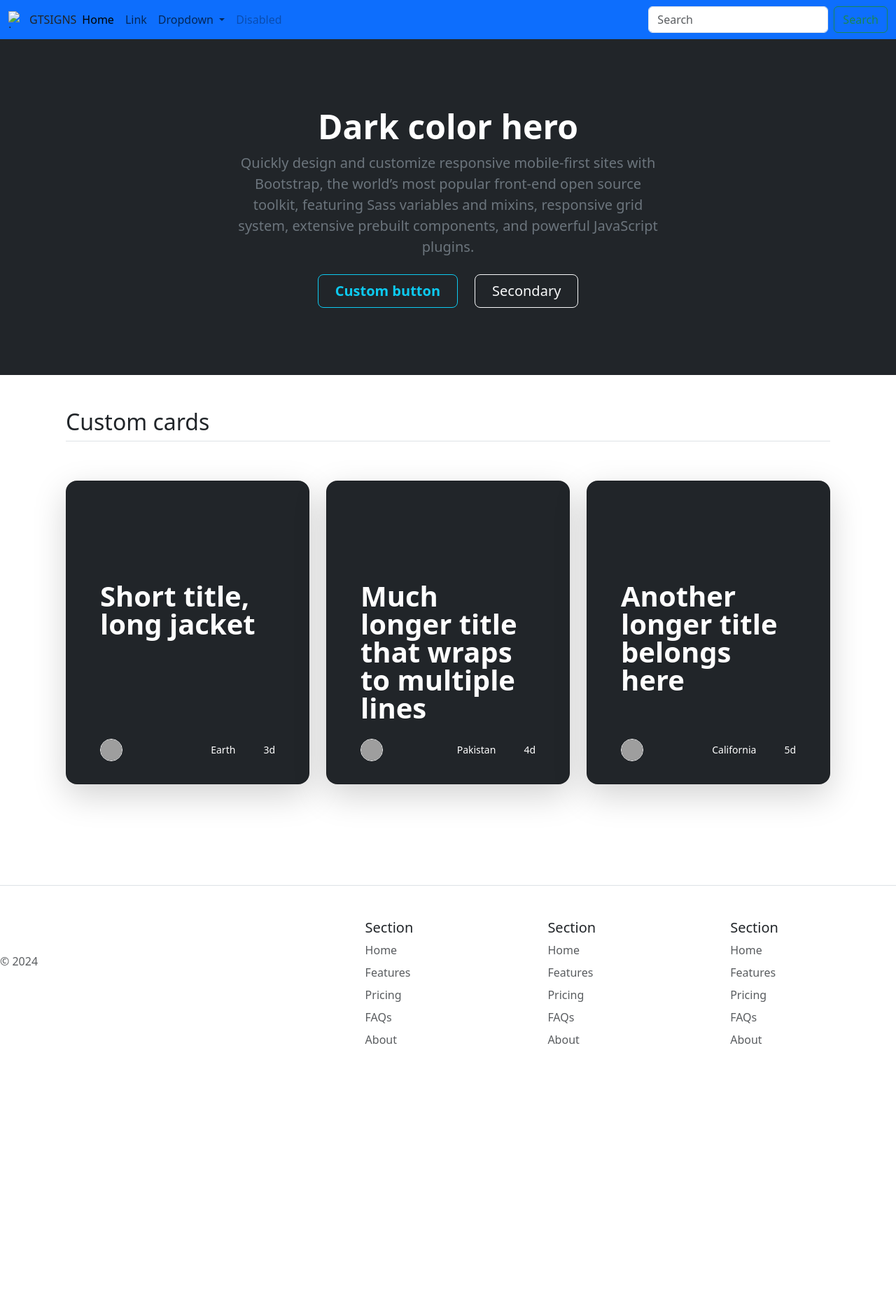
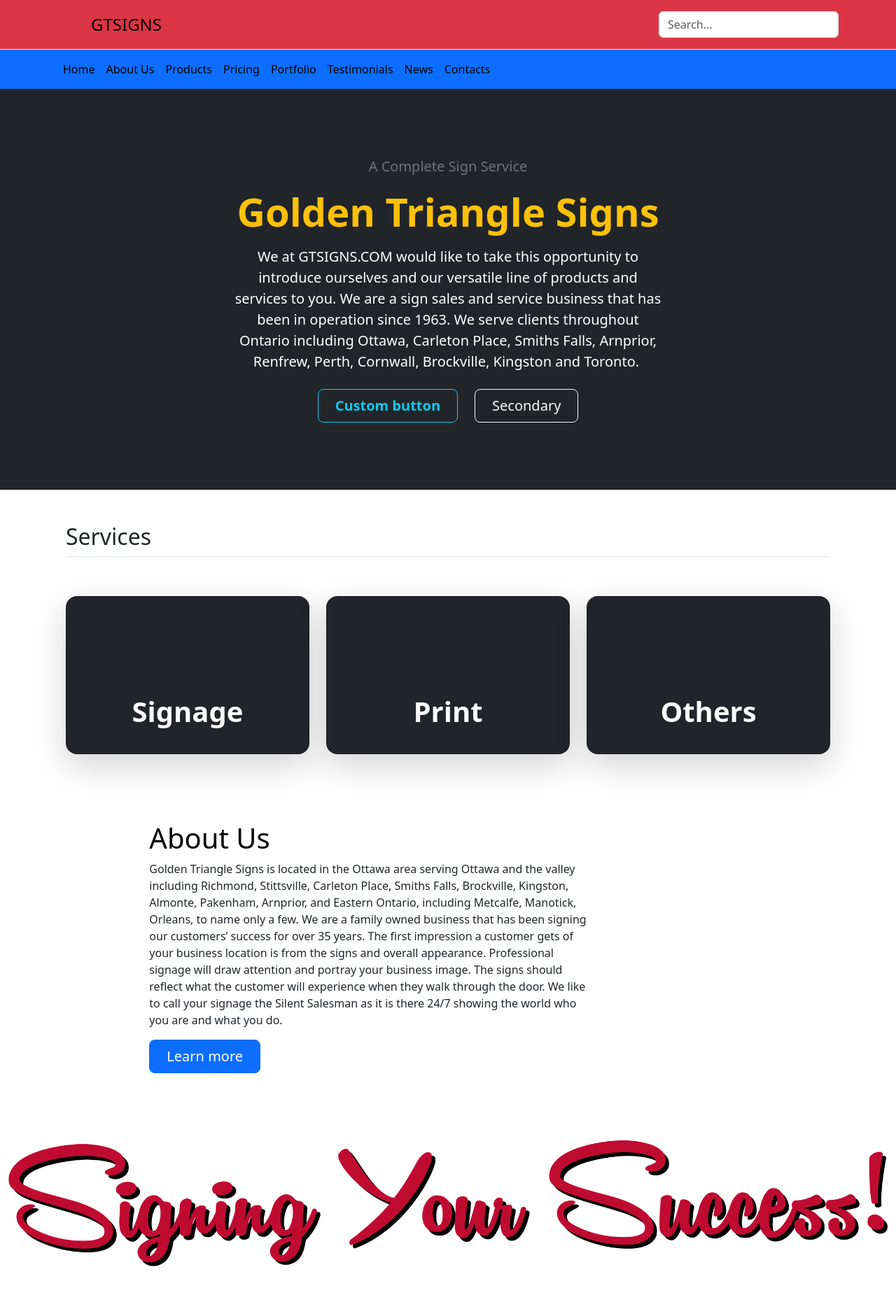
Before and after one commit to JeremySM0045/dsn1713-final, a website: page index.html in a window 1280 px wide. Shown: the top 1861 px of the page at 70% size. Before the commit the page ends 1618 px from the top, so only its background shows below. Drawn offline with nearby package versions, Linux system fonts and the light colour scheme; grey boxes are pictures that could not be loaded.

Commit message:
initial completion of Index.html page

```diff
--- a/index.html
+++ b/index.html
@@ -7,50 +7,41 @@
     <link href="https://cdn.jsdelivr.net/npm/bootstrap@5.3.3/dist/css/bootstrap.min.css" rel="stylesheet" integrity="sha384-QWTKZyjpPEjISv5WaRU9OFeRpok6YctnYmDr5pNlyT2bRjXh0JMhjY6hW+ALEwIH" crossorigin="anonymous">
   </head>
   <body>
+    <header class="py-3 mb-0 border-bottom bg-danger">
+      <div class="container d-flex flex-wrap justify-content-center">
+        <a href="/" class="d-flex align-items-center mb-3 mb-lg-0 me-lg-auto link-body-emphasis text-decoration-none">
+          <svg class="bi me-2" width="40" height="32"><use xlink:href="#bootstrap"></use></svg>
+          <span class="fs-4">GTSIGNS</span>
+        </a>
+        <form class="col-12 col-lg-auto mb-3 mb-lg-0" role="search">
+          <input type="search" class="form-control" placeholder="Search..." aria-label="Search">
+        </form>
+      </div>
+    </header>
 
-    <nav class="navbar navbar-expand-lg bg-primary">
-        <div class="container-fluid">
-          <img src="/docs/5.3/assets/brand/bootstrap-logo.svg" alt="Logo" width="30" height="24" class="d-inline-block align-text-top">
-      GTSIGNS </a>
-          <button class="navbar-toggler" type="button" data-bs-toggle="collapse" data-bs-target="#navbarSupportedContent" aria-controls="navbarSupportedContent" aria-expanded="false" aria-label="Toggle navigation">
-            <span class="navbar-toggler-icon"></span>
-          </button>
-          <div class="collapse navbar-collapse" id="navbarSupportedContent">
-            <ul class="navbar-nav me-auto mb-2 mb-lg-0">
-              <li class="nav-item">
-                <a class="nav-link active" aria-current="page" href="#">Home</a>
-              </li>
-              <li class="nav-item">
-                <a class="nav-link" href="#">Link</a>
-              </li>
-              <li class="nav-item dropdown">
-                <a class="nav-link dropdown-toggle" href="#" role="button" data-bs-toggle="dropdown" aria-expanded="false">
-                  Dropdown
-                </a>
-                <ul class="dropdown-menu">
-                  <li><a class="dropdown-item" href="#">Action</a></li>
-                  <li><a class="dropdown-item" href="#">Another action</a></li>
-                  <li><hr class="dropdown-divider"></li>
-                  <li><a class="dropdown-item" href="#">Something else here</a></li>
-                </ul>
-              </li>
-              <li class="nav-item">
-                <a class="nav-link disabled" aria-disabled="true">Disabled</a>
-              </li>
-            </ul>
-            <form class="d-flex" role="search">
-              <input class="form-control me-2" type="search" placeholder="Search" aria-label="Search">
-              <button class="btn btn-outline-success" type="submit">Search</button>
-            </form>
-          </div>
-        </div>
-      </nav>
+    <nav class="py-2 bg-primary">
+      <div class="container d-flex flex-wrap">
+        <ul class="nav me-auto">
+          <li class="nav-item"><a href="#" class="nav-link link-body-emphasis px-2 active" aria-current="page">Home</a></li>
+          <li class="nav-item"><a href="#" class="nav-link link-body-emphasis px-2">About Us</a></li>
+          <li class="nav-item"><a href="#" class="nav-link link-body-emphasis px-2">Products</a></li>
+          <li class="nav-item"><a href="#" class="nav-link link-body-emphasis px-2">Pricing</a></li>
+          <li class="nav-item"><a href="#" class="nav-link link-body-emphasis px-2">Portfolio</a></li>
+          <li class="nav-item"><a href="#" class="nav-link link-body-emphasis px-2">Testimonials</a></li>
+          <li class="nav-item"><a href="#" class="nav-link link-body-emphasis px-2">News</a></li>
+          <li class="nav-item"><a href="#" class="nav-link link-body-emphasis px-2">Contacts</a></li>
+        </ul>
+
+      </div>
+    </nav>
+
 
       <div class="bg-dark text-secondary px-4 py-5 text-center">
         <div class="py-5">
-          <h1 class="display-5 fw-bold text-white">Dark color hero</h1>
+          <p class="fs-5">A Complete Sign Service</p>
+          <h1 class="display-4 fw-bold text-warning my-3">Golden Triangle Signs</h1>
           <div class="col-lg-6 mx-auto">
-            <p class="fs-5 mb-4">Quickly design and customize responsive mobile-first sites with Bootstrap, the world’s most popular front-end open source toolkit, featuring Sass variables and mixins, responsive grid system, extensive prebuilt components, and powerful JavaScript plugins.</p>
+            <p class="fs-5 mb-4 text-white">We at GTSIGNS.COM would like to take this opportunity to introduce ourselves and our versatile line of products and services to you. We are a sign sales and service business that has been in operation since 1963. We serve clients throughout Ontario including Ottawa, Carleton Place, Smiths Falls, Arnprior, Renfrew, Perth, Cornwall, Brockville, Kingston and Toronto. </p>
             <div class="d-grid gap-2 d-sm-flex justify-content-sm-center">
               <button type="button" class="btn btn-outline-info btn-lg px-4 me-sm-3 fw-bold">Custom button</button>
               <button type="button" class="btn btn-outline-light btn-lg px-4">Secondary</button>
@@ -60,26 +51,13 @@
       </div>
 
       <div class="container px-4 py-5" id="custom-cards">
-        <h2 class="pb-2 border-bottom">Custom cards</h2>
+        <h2 class="pb-2 border-bottom">Services</h2>
 
         <div class="row row-cols-1 row-cols-lg-3 align-items-stretch g-4 py-5">
           <div class="col">
             <div class="card card-cover h-100 overflow-hidden text-bg-dark rounded-4 shadow-lg" style="background-image: url('unsplash-photo-1.jpg');">
               <div class="d-flex flex-column h-100 p-5 pb-3 text-white text-shadow-1">
-                <h3 class="pt-5 mt-5 mb-4 display-6 lh-1 fw-bold">Short title, long jacket</h3>
-                <ul class="d-flex list-unstyled mt-auto">
-                  <li class="me-auto">
-                    <img src="https://github.com/twbs.png" alt="Bootstrap" width="32" height="32" class="rounded-circle border border-white">
-                  </li>
-                  <li class="d-flex align-items-center me-3">
-                    <svg class="bi me-2" width="1em" height="1em"><use xlink:href="#geo-fill"></use></svg>
-                    <small>Earth</small>
-                  </li>
-                  <li class="d-flex align-items-center">
-                    <svg class="bi me-2" width="1em" height="1em"><use xlink:href="#calendar3"></use></svg>
-                    <small>3d</small>
-                  </li>
-                </ul>
+                <h3 class="pt-5 mt-5 mb-4 display-6 lh-1 fw-bold text-center">Signage</h3>
               </div>
             </div>
           </div>
@@ -87,20 +65,7 @@
           <div class="col">
             <div class="card card-cover h-100 overflow-hidden text-bg-dark rounded-4 shadow-lg" style="background-image: url('unsplash-photo-2.jpg');">
               <div class="d-flex flex-column h-100 p-5 pb-3 text-white text-shadow-1">
-                <h3 class="pt-5 mt-5 mb-4 display-6 lh-1 fw-bold">Much longer title that wraps to multiple lines</h3>
-                <ul class="d-flex list-unstyled mt-auto">
-                  <li class="me-auto">
-                    <img src="https://github.com/twbs.png" alt="Bootstrap" width="32" height="32" class="rounded-circle border border-white">
-                  </li>
-                  <li class="d-flex align-items-center me-3">
-                    <svg class="bi me-2" width="1em" height="1em"><use xlink:href="#geo-fill"></use></svg>
-                    <small>Pakistan</small>
-                  </li>
-                  <li class="d-flex align-items-center">
-                    <svg class="bi me-2" width="1em" height="1em"><use xlink:href="#calendar3"></use></svg>
-                    <small>4d</small>
-                  </li>
-                </ul>
+                <h3 class="pt-5 mt-5 mb-4 display-6 lh-1 fw-bold text-center">Print</h3>
               </div>
             </div>
           </div>
@@ -108,31 +73,31 @@
           <div class="col">
             <div class="card card-cover h-100 overflow-hidden text-bg-dark rounded-4 shadow-lg" style="background-image: url('unsplash-photo-3.jpg');">
               <div class="d-flex flex-column h-100 p-5 pb-3 text-shadow-1">
-                <h3 class="pt-5 mt-5 mb-4 display-6 lh-1 fw-bold">Another longer title belongs here</h3>
-                <ul class="d-flex list-unstyled mt-auto">
-                  <li class="me-auto">
-                    <img src="https://github.com/twbs.png" alt="Bootstrap" width="32" height="32" class="rounded-circle border border-white">
-                  </li>
-                  <li class="d-flex align-items-center me-3">
-                    <svg class="bi me-2" width="1em" height="1em"><use xlink:href="#geo-fill"></use></svg>
-                    <small>California</small>
-                  </li>
-                  <li class="d-flex align-items-center">
-                    <svg class="bi me-2" width="1em" height="1em"><use xlink:href="#calendar3"></use></svg>
-                    <small>5d</small>
-                  </li>
-                </ul>
+                <h3 class="pt-5 mt-5 mb-4 display-6 lh-1 fw-bold text-center">Others</h3>
               </div>
             </div>
           </div>
         </div>
       </div>
 
+      <h1 class="text-body-emphasis offset-2">About Us</h1>
+      <p class="d-flex justify-content-center col-lg-6 offset-2">Golden Triangle Signs is located in the Ottawa area serving Ottawa and the valley including Richmond, Stittsville, Carleton Place, Smiths Falls, Brockville, Kingston, Almonte, Pakenham, Arnprior,  and Eastern Ontario, including Metcalfe, Manotick, Orleans, to name only a few.  We are a family owned business that has been signing our customers’ success for over 35 years. The first impression a customer gets of your business location is from the signs and overall appearance. Professional signage will draw attention and portray your business image. The signs should reflect what the customer will experience when they walk through the door.  We like to call your signage the Silent Salesman as it is there 24/7 showing the world who you are and what you do.</p>
+      <div class="offset-2">
+        <a href="/docs/5.3/examples/" class="btn btn-primary btn-lg px-4">Learn more</a>
+      </div>
 
 
+<img class="container-fluid my-5 py-5" src="images/success.png" alt="">
 
-
-
+<div class="bg-primary text-secondary px-4 py-5 text-center">
+  <div class="py-5">
+    <p class="fs-5 text-white">Learn More</p>
+    <h1 class="display-3 fw-bold text-white my-3 col-lg-6 offset-3">Get in Touch for a Free Estimate</h1>
+        <button type="button" class="btn btn-outline-warning btn-lg px-4 me-sm-3 fw-bold">Custom button</button>
+      </div>
+    </div>
+  </div>
+</div>
 
 
 
@@ -168,12 +133,12 @@
   </body>
 
 
-  <footer class="row row-cols-1 row-cols-sm-2 row-cols-md-5 py-5 my-5 border-top">
+  <footer class="row row-cols-1 row-cols-sm-2 row-cols-md-5 py-5  bg-danger">
     <div class="col mb-3">
       <a href="/" class="d-flex align-items-center mb-3 link-body-emphasis text-decoration-none">
         <svg class="bi me-2" width="40" height="32"><use xlink:href="#bootstrap"></use></svg>
       </a>
-      <p class="text-body-secondary">© 2024</p>
+      <p class="text-white offset-2">© 2024</p>
     </div>
 
     <div class="col mb-3">
@@ -181,35 +146,35 @@
     </div>
 
     <div class="col mb-3">
-      <h5>Section</h5>
+      <h5 class="text-warning">Section</h5>
       <ul class="nav flex-column">
-        <li class="nav-item mb-2"><a href="#" class="nav-link p-0 text-body-secondary">Home</a></li>
-        <li class="nav-item mb-2"><a href="#" class="nav-link p-0 text-body-secondary">Features</a></li>
-        <li class="nav-item mb-2"><a href="#" class="nav-link p-0 text-body-secondary">Pricing</a></li>
-        <li class="nav-item mb-2"><a href="#" class="nav-link p-0 text-body-secondary">FAQs</a></li>
-        <li class="nav-item mb-2"><a href="#" class="nav-link p-0 text-body-secondary">About</a></li>
+        <li class="nav-item mb-2"><a href="#" class="nav-link p-0 text-white">Home</a></li>
+        <li class="nav-item mb-2"><a href="#" class="nav-link p-0 text-white">Features</a></li>
+        <li class="nav-item mb-2"><a href="#" class="nav-link p-0 text-white">Pricing</a></li>
+        <li class="nav-item mb-2"><a href="#" class="nav-link p-0 text-white">FAQs</a></li>
+        <li class="nav-item mb-2"><a href="#" class="nav-link p-0 text-white">About</a></li>
       </ul>
     </div>
 
     <div class="col mb-3">
-      <h5>Section</h5>
+      <h5 class="text-warning">Section</h5>
       <ul class="nav flex-column">
-        <li class="nav-item mb-2"><a href="#" class="nav-link p-0 text-body-secondary">Home</a></li>
-        <li class="nav-item mb-2"><a href="#" class="nav-link p-0 text-body-secondary">Features</a></li>
-        <li class="nav-item mb-2"><a href="#" class="nav-link p-0 text-body-secondary">Pricing</a></li>
-        <li class="nav-item mb-2"><a href="#" class="nav-link p-0 text-body-secondary">FAQs</a></li>
-        <li class="nav-item mb-2"><a href="#" class="nav-link p-0 text-body-secondary">About</a></li>
+        <li class="nav-item mb-2"><a href="#" class="nav-link p-0 text-white">Home</a></li>
+        <li class="nav-item mb-2"><a href="#" class="nav-link p-0 text-white">Features</a></li>
+        <li class="nav-item mb-2"><a href="#" class="nav-link p-0 text-white">Pricing</a></li>
+        <li class="nav-item mb-2"><a href="#" class="nav-link p-0 text-white">FAQs</a></li>
+        <li class="nav-item mb-2"><a href="#" class="nav-link p-0 text-white">About</a></li>
       </ul>
     </div>
 
     <div class="col mb-3">
-      <h5>Section</h5>
+      <h5 class="text-warning">Section</h5>
       <ul class="nav flex-column">
-        <li class="nav-item mb-2"><a href="#" class="nav-link p-0 text-body-secondary">Home</a></li>
-        <li class="nav-item mb-2"><a href="#" class="nav-link p-0 text-body-secondary">Features</a></li>
-        <li class="nav-item mb-2"><a href="#" class="nav-link p-0 text-body-secondary">Pricing</a></li>
-        <li class="nav-item mb-2"><a href="#" class="nav-link p-0 text-body-secondary">FAQs</a></li>
-        <li class="nav-item mb-2"><a href="#" class="nav-link p-0 text-body-secondary">About</a></li>
+        <li class="nav-item mb-2"><a href="#" class="nav-link p-0 text-white">Home</a></li>
+        <li class="nav-item mb-2"><a href="#" class="nav-link p-0 text-white">Features</a></li>
+        <li class="nav-item mb-2"><a href="#" class="nav-link p-0 text-white">Pricing</a></li>
+        <li class="nav-item mb-2"><a href="#" class="nav-link p-0 text-white">FAQs</a></li>
+        <li class="nav-item mb-2"><a href="#" class="nav-link p-0 text-white">About</a></li>
       </ul>
     </div>
   </footer>
```
Also changed, not shown: scss/custom.scss (+7 -0 lines), images/success.png (added), 1 other file.
